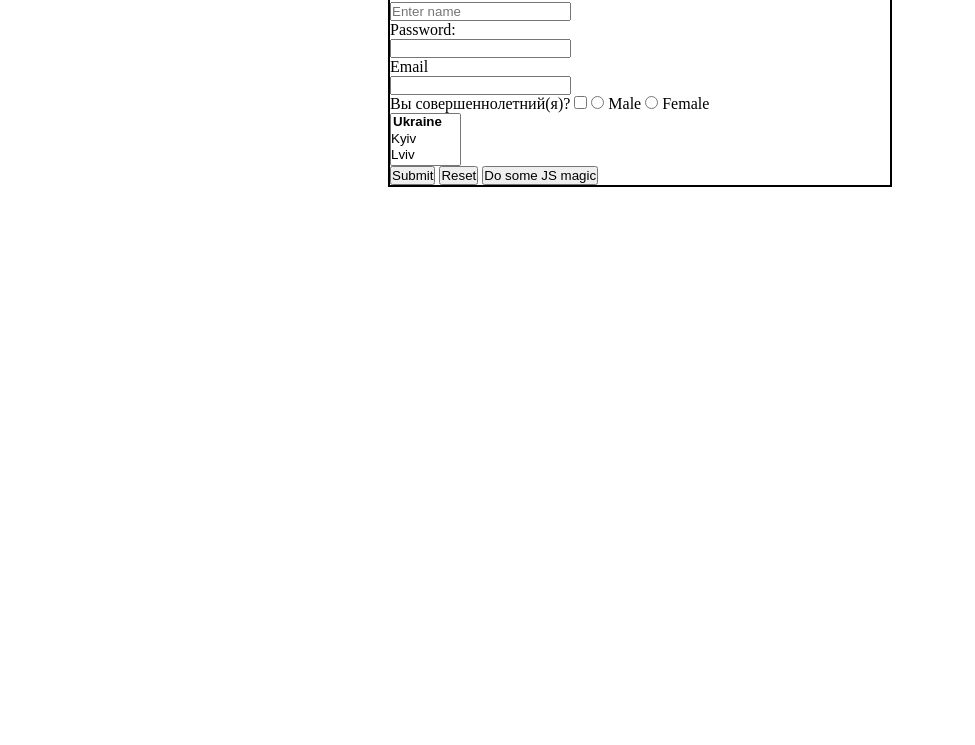
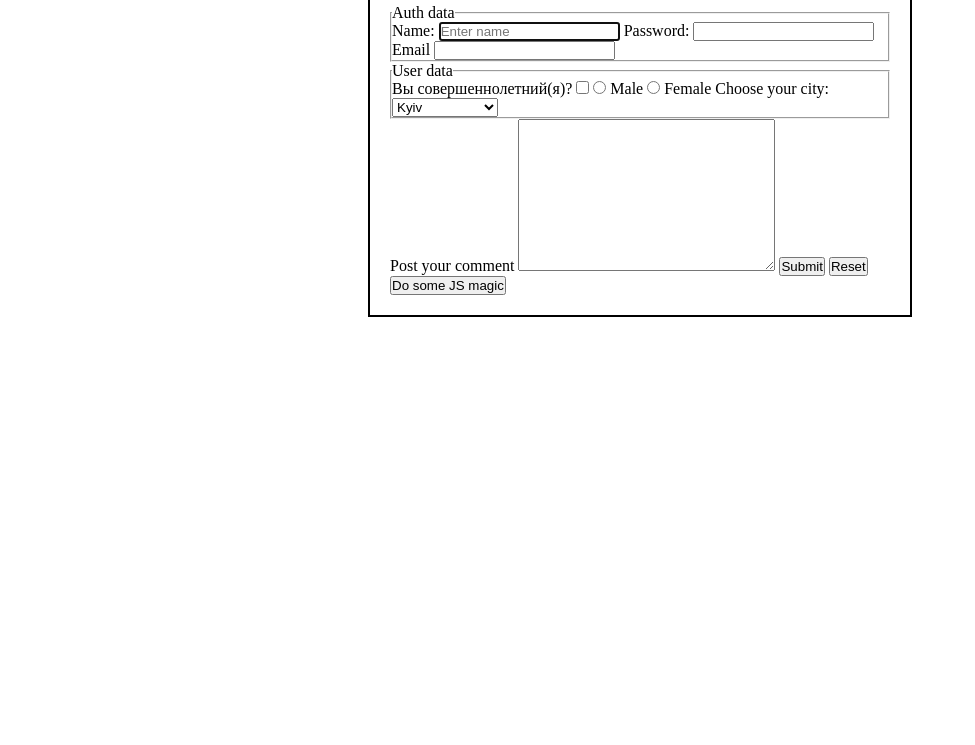
Before and after one commit to PavlovArtem08/work-30.08.2026, a plain HTML site: page index.html in a window 1280 px wide. Shown: the part 55-800 px from the top of the page, without its empty margins (0-975 px from the left). Drawn offline with Linux system fonts and the light colour scheme.

Commit message:
Add fieldset

```diff
--- a/assets/styles/form.css
+++ b/assets/styles/form.css
@@ -7,9 +7,10 @@
     width: 500px;
     border: 2px solid #000;
     margin: 0 auto;
+    padding: 20px;
 }
 
 .input {
-    display: block;
+    /* display: block; */
 
 }
--- a/index.html
+++ b/index.html
@@ -14,9 +14,11 @@
 
     <form class="form" action="#" method="get">
         <!-- Содержимое формы -->
+        <fieldset>
+            <legend>Auth data</legend>
             <label for="name">Name:
                 <input id="name" class="input" name="username" type="text" placeholder="Enter name" required
-                pattern="^[a-z0-9_-]{3,15}$">
+                    pattern="^[a-z0-9_-]{3,15}$" autofocus autocomplete="username">
             </label>
             <label>Password:
                 <input class="input" name="password" type="password" required
@@ -25,9 +27,14 @@
             <label>Email
                 <input class="input" name="email" type="email">
             </label>
+        </fieldset>
+
+        <fieldset>
+            <legend>User data</legend>
             <label for="is-adult">Вы совершеннолетний(я)?</label>
             <input id="is-adult" type="checkbox" name="is-adult" value="yes">
             <label>
+
                 <input type="radio" name="gender" value="male">
                 Male
             </label>
@@ -36,7 +43,8 @@
                 Female
             </label>
 
-        <select class="input" name="City" size="3">
+            <label for="city">Choose your city:</label>
+            <select id="city" class="input" name="city">
                 <!-- <option value="value-to be sent to server">Description</option> -->
                 <optgroup label="Ukraine">
                     <option value="kyiv">Kyiv</option>
@@ -49,6 +57,10 @@
                     <option value="warsaw">Warsaw</option>
                 </optgroup>
             </select>
+        </fieldset>
+
+        <label for="textarea">Post your comment</label>
+        <textarea name="textarea" id="" cols="30" rows="10" maxlength="5"></textarea>
 
         <button type="submit">Submit</button>
         <button type="reset">Reset</button>
```
Lines whose indentation alone changed are shown as unchanged.
